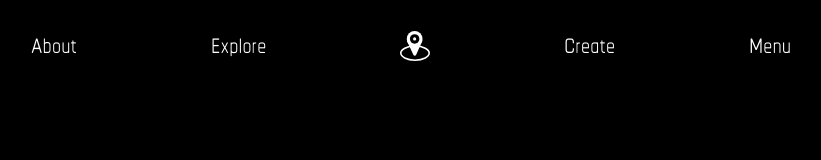
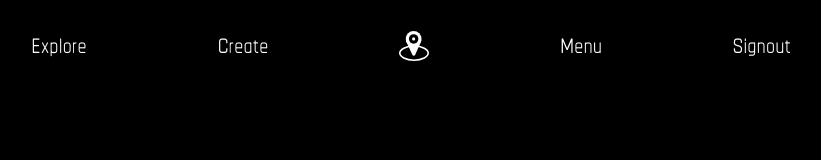
Before and after one commit to AlpinaJ/travel-wishlist, a React (Create React App) app in the folder frontend/: page / in a window 1280 px wide. Shown: the top 160 px of the page, without its empty margins (229-1050 px from the left). Built offline with nearby package versions, Linux system fonts and the light colour scheme.

Commit message:
Fix names in header

```diff
--- a/frontend/src/components/Header.js
+++ b/frontend/src/components/Header.js
@@ -5,11 +5,11 @@ import logoPath from "../images/logo.svg"
 function Header(){
     return (
         <header className="header">
-            <a href="" className="header__link">About</a>
             <a href="" className="header__link">Explore</a>
+            <a href="" className="header__link">Create</a>
             <img src={logoPath} className="header__logo"/>
-            <a href="" className="header__link">Create</a>
             <a href="" className="header__link">Menu</a>
+            <a href="" className="header__link">Signout</a>
         </header>
     )
 }
```
